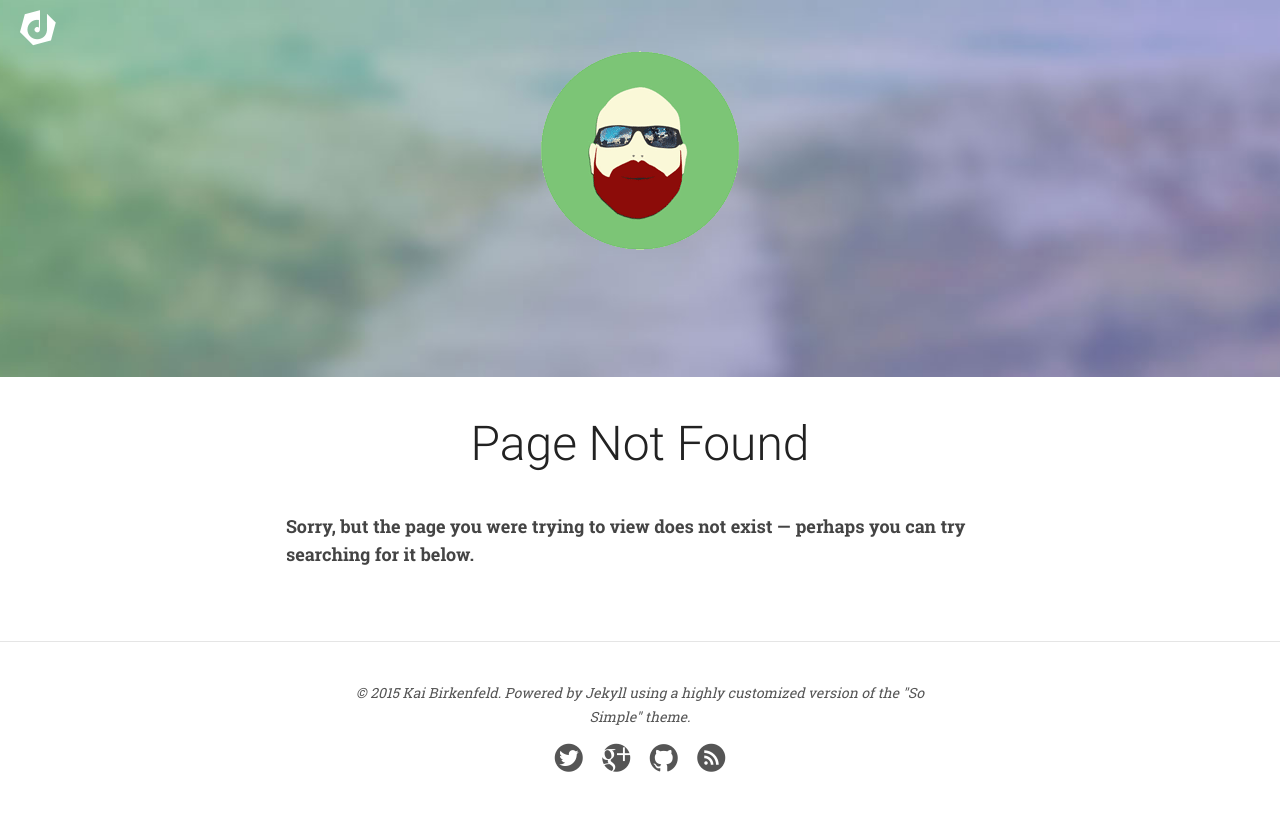
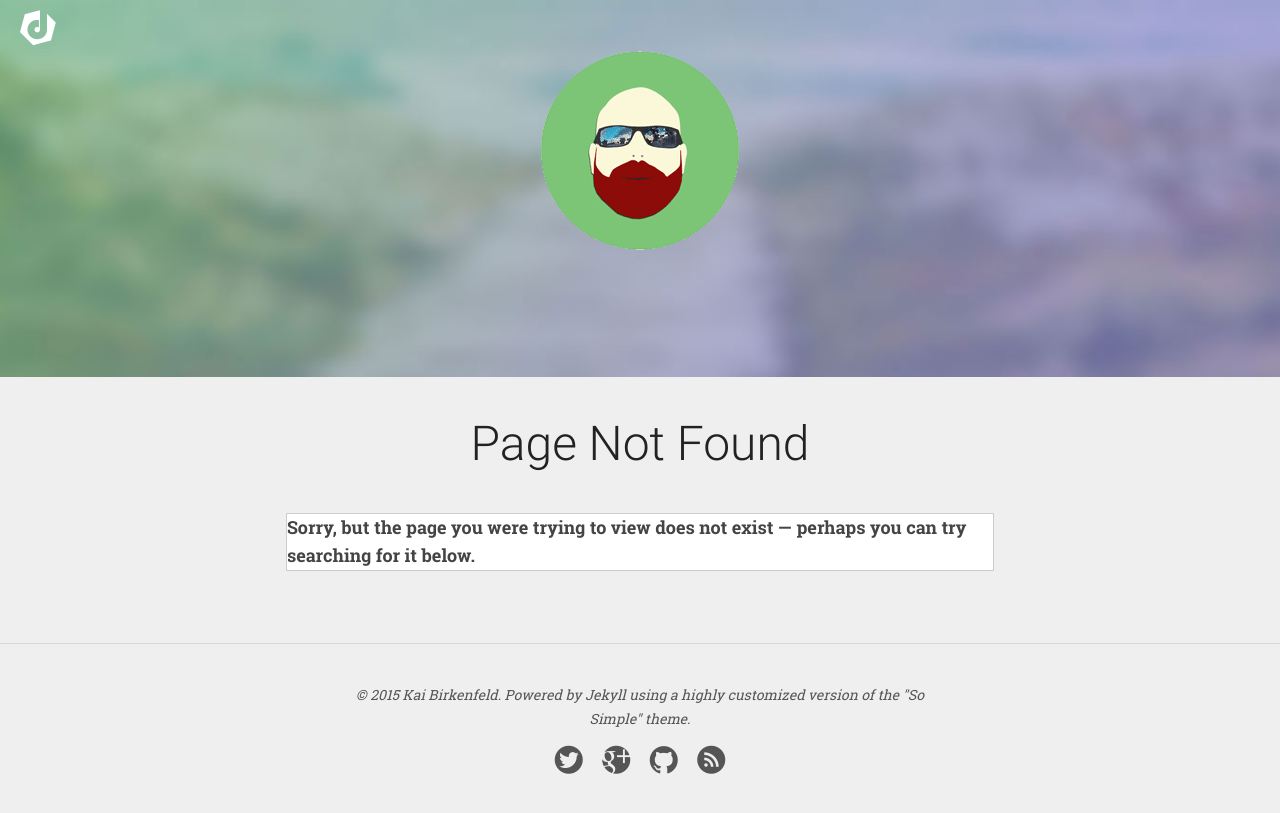
Before and after one commit to dyscribe/dyscribe_blog, a Jekyll site: the page built from 404.md, in a window 1280 px wide. Shown: the top 813 px of the page. Built offline with Jekyll 4.4.1, drawn with Linux system fonts in a browser that asks for light colours.

Commit message:
adjust article styling

```diff
--- a/_sass/_layout.scss
+++ b/_sass/_layout.scss
@@ -133,6 +133,8 @@ span + .entry-title {
 		font-family: "Roboto Slab", serif;
 		font-weight: 700;
 		color: #444;
+		background-color: $white;
+		border: 1px solid #ccc;
 	}
 	@include media($large) {
 		@include span-columns(9.5);
--- a/_sass/_variables.scss
+++ b/_sass/_variables.scss
@@ -20,7 +20,7 @@ body {
 
 
 // COLORS =====================================================
-$body-color         : #fff;
+$body-color         : #efefef;
 $text-color         : #222;
 $base-color         : #343434;
 $comp-color         : spin($base-color, 180);
```
